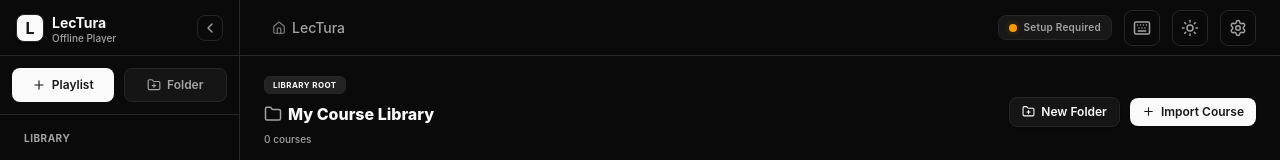
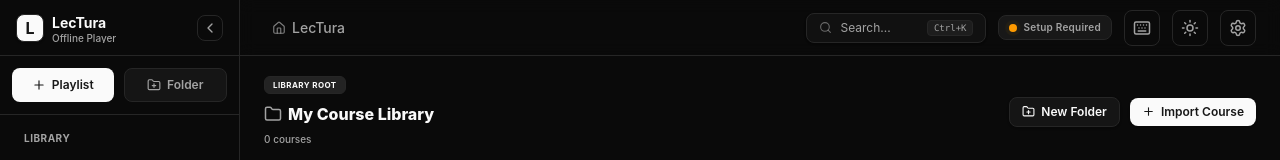
Before and after one commit to TheShahnawaaz/LecTura, a React (Vite) app: page / in a window 1280 px wide. Shown: the top 160 px of the page. Built offline with nearby package versions, Linux system fonts and the light colour scheme.

Commit message:
feat: add visual search button to header and register shortcut
- Adds a mock input button in App.jsx header that triggers search on click.
- Features dynamic Cmd+K / Ctrl+K kbd shortcut display based on OS.
- Registers Search Library shortcut in the Keyboard Shortcuts modal.

```diff
--- a/src/App.jsx
+++ b/src/App.jsx
@@ -38,7 +38,10 @@
   Folder,
   FolderOpen,
   Play,
+  Search,
 } from "lucide-react";
+
+const isMac = typeof navigator !== "undefined" && /Mac|iPhone|iPad|iPod/.test(navigator.platform);
 
 function App() {
   // Theme & Collapse States
@@ -819,6 +822,21 @@
 
             {/* Header Right Actions */}
             <div className="flex items-center gap-3">
+              {/* Visual Search Trigger Bar */}
+              <button
+                onClick={() => setIsSearchOpen(true)}
+                className="flex items-center gap-2 bg-muted/30 hover:bg-muted/70 border border-border px-3 py-1.5 rounded-lg text-xs text-muted-foreground transition-all duration-150 cursor-pointer w-[140px] md:w-[180px] justify-between group shadow-sm hover:shadow"
+                title={`Search Library (${isMac ? "Cmd+K" : "Ctrl+K"})`}
+              >
+                <div className="flex items-center gap-2 min-w-0">
+                  <Search size={13} className="text-muted-foreground/60 group-hover:text-foreground/85 flex-shrink-0" />
+                  <span className="truncate">Search...</span>
+                </div>
+                <kbd className="hidden sm:inline-flex h-4 select-none items-center gap-0.5 rounded border border-border bg-muted/60 px-1.5 font-mono text-[9px] font-medium text-muted-foreground opacity-100">
+                  {isMac ? <span className="text-[10px]">⌘</span> : "Ctrl+"}K
+                </kbd>
+              </button>
+
               {/* System Status Indicator */}
               <div className="flex items-center gap-1.5 bg-muted/50 border border-border px-2.5 py-1 rounded-lg">
                 <span className="relative flex h-2 w-2">
--- a/src/components/KeyboardShortcutsModal.jsx
+++ b/src/components/KeyboardShortcutsModal.jsx
@@ -14,6 +14,7 @@
     title: "Global",
     icon: "🌐",
     shortcuts: [
+      { keys: [MOD, "K"], label: "Search Library" },
       { keys: [MOD, "+"], label: "Zoom In" },
       { keys: [MOD, "−"], label: "Zoom Out" },
       { keys: [MOD, "0"], label: "Reset Zoom" },
```
